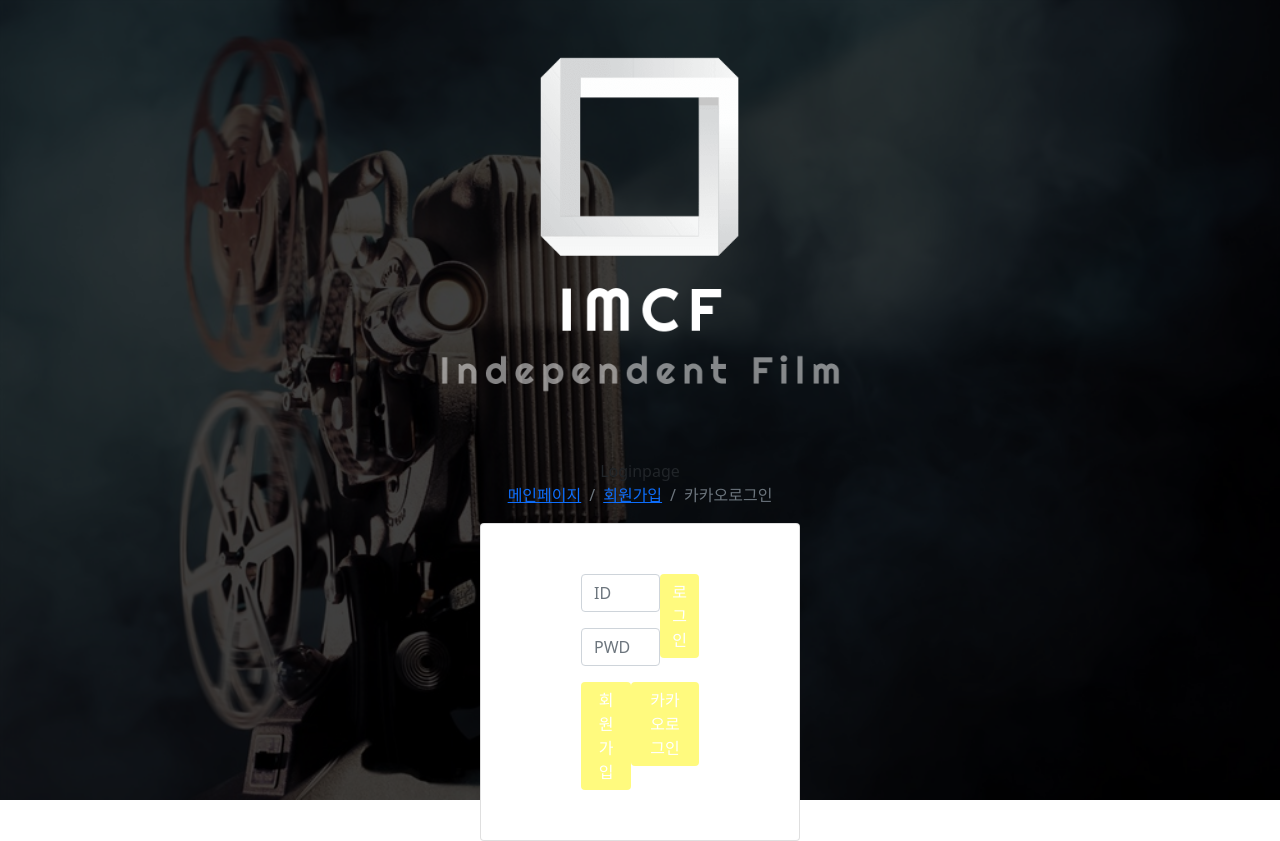
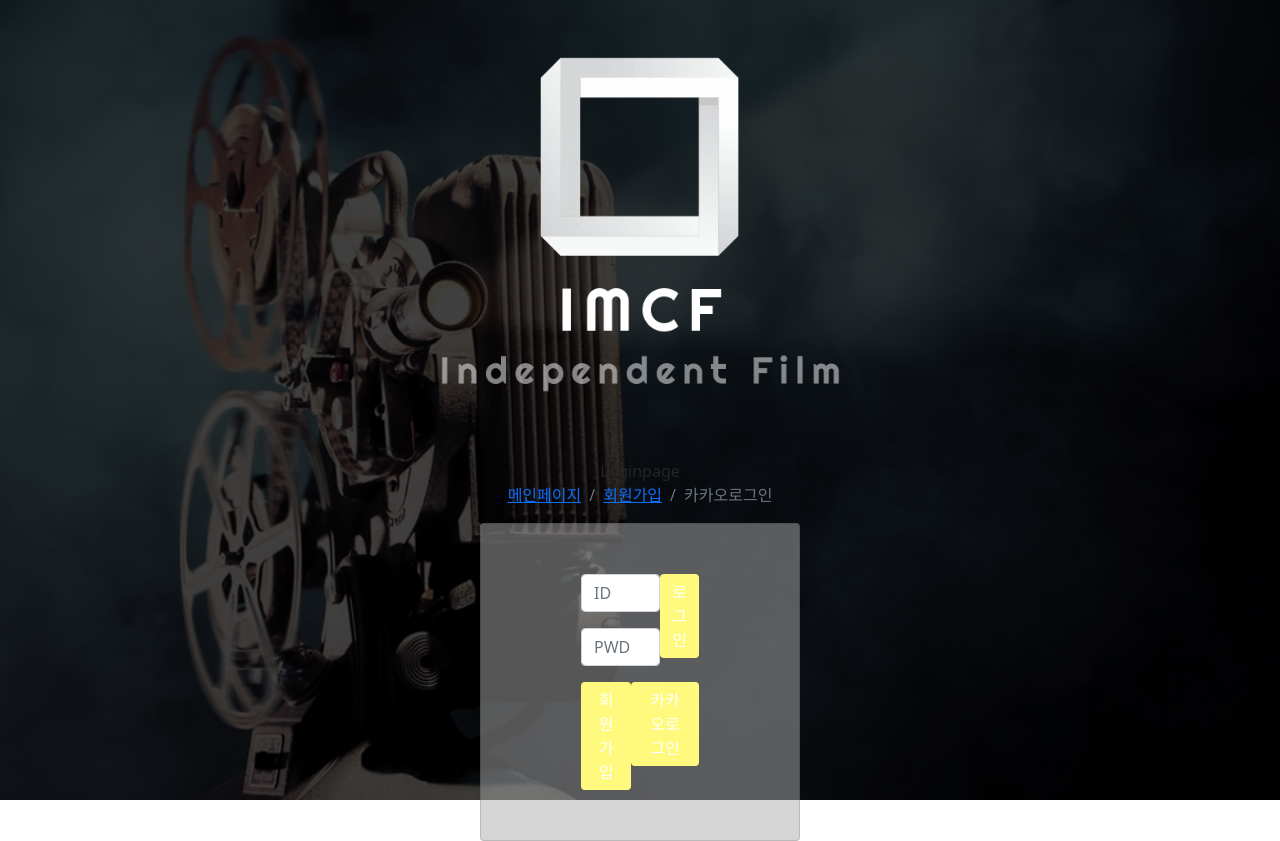
Before and after one commit to I-m-Codefix/IMCF_front, a React (Create React App) app: page / in a window 1280 px wide. Built offline with nearby package versions, Linux system fonts and the light colour scheme.

Commit message:
Update : 로그인 창 카드 투명도

```diff
--- a/src/pages/loginpage.js
+++ b/src/pages/loginpage.js
@@ -17,7 +17,8 @@ const cardStyle = {
     alignItems: "center",
     justifyContent: "center",
     width: "25%",
-    padding: "50px"
+    padding: "50px",
+    backgroundColor: "rgba(171, 171, 171, 0.5)",
 };
 
 const rowStyle = {
```
